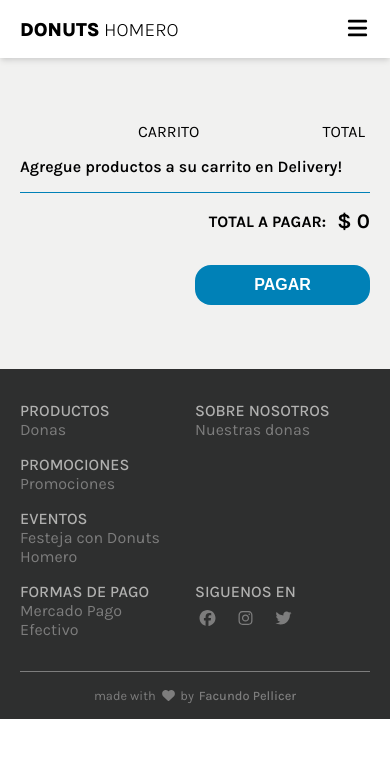
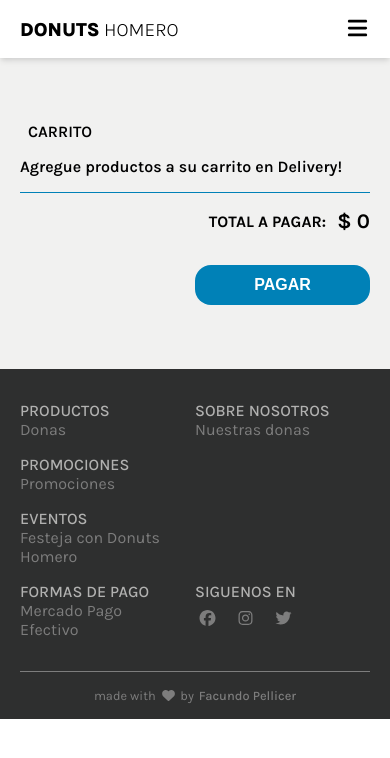
Before and after one commit to Facupelli/donutshomero, a Next.js app in the folder donutshomero/: page /carrito in a window 390 px wide. Shown: the top 758 px of the page. Built offline with nearby package versions, Linux system fonts and the light colour scheme.

Commit message:
confirOrder & purchase form responsive

```diff
--- a/donutshomero/components/ConfirmOrder/ConfirmOrder.module.scss
+++ b/donutshomero/components/ConfirmOrder/ConfirmOrder.module.scss
@@ -14,6 +14,10 @@
     grid-template-columns: 48% 48%;
     column-gap: 2%;
 
+    @media (max-width: 600px) {
+      display: block;
+    }
+
     .title {
       font-weight: 700;
       margin-bottom: 0.5rem;
@@ -27,6 +31,10 @@
       padding: 1rem;
       border-radius: 0.2rem;
       box-shadow: rgba(99, 99, 99, 0.11) 0px 2px 8px 0px;
+
+      @media (max-width: 600px) {
+        margin-top: 1rem;
+      }
 
       .donuts_list {
         display: flex;
@@ -66,6 +74,11 @@
     margin-top: 2rem;
     margin-left: auto;
 
+    @media (max-width: 600px) {
+      display: flex;
+      justify-content: flex-end;
+    }
+
     button {
       border: none;
       padding: 1rem 2rem;
--- a/donutshomero/components/PurchaseForm/PurchaseForm.module.scss
+++ b/donutshomero/components/PurchaseForm/PurchaseForm.module.scss
@@ -14,6 +14,10 @@
     grid-template-columns: 30% 30%;
     align-items: center;
     row-gap: 0.8rem;
+
+    @media (max-width: 600px) {
+      grid-template-columns: 50% 50%;
+    }
 
     input {
       padding: 0.6rem;
--- a/donutshomero/pages/carrito/index.js
+++ b/donutshomero/pages/carrito/index.js
@@ -34,7 +34,7 @@ export default function Carrito() {
         <div className={s.main}>
           <div className={s.titles}>
             <p>CARRITO</p>
-            <p>TOTAL</p>
+            <p className={s.total_title}>TOTAL</p>
           </div>
           {cart.length > 0 &&
             orderedCart.map((cartItem) =>
--- a/donutshomero/pages/carrito/index.module.scss
+++ b/donutshomero/pages/carrito/index.module.scss
@@ -14,6 +14,17 @@
 
       > p {
         text-align: center;
+        font-weight: 600;
+        @media (max-width: 600px) {
+          text-align: left;
+          padding-left: .5rem;
+        }
+      }
+
+      .total_title {
+        @media (max-width: 600px) {
+          display: none;
+        }
       }
     }
 
```
